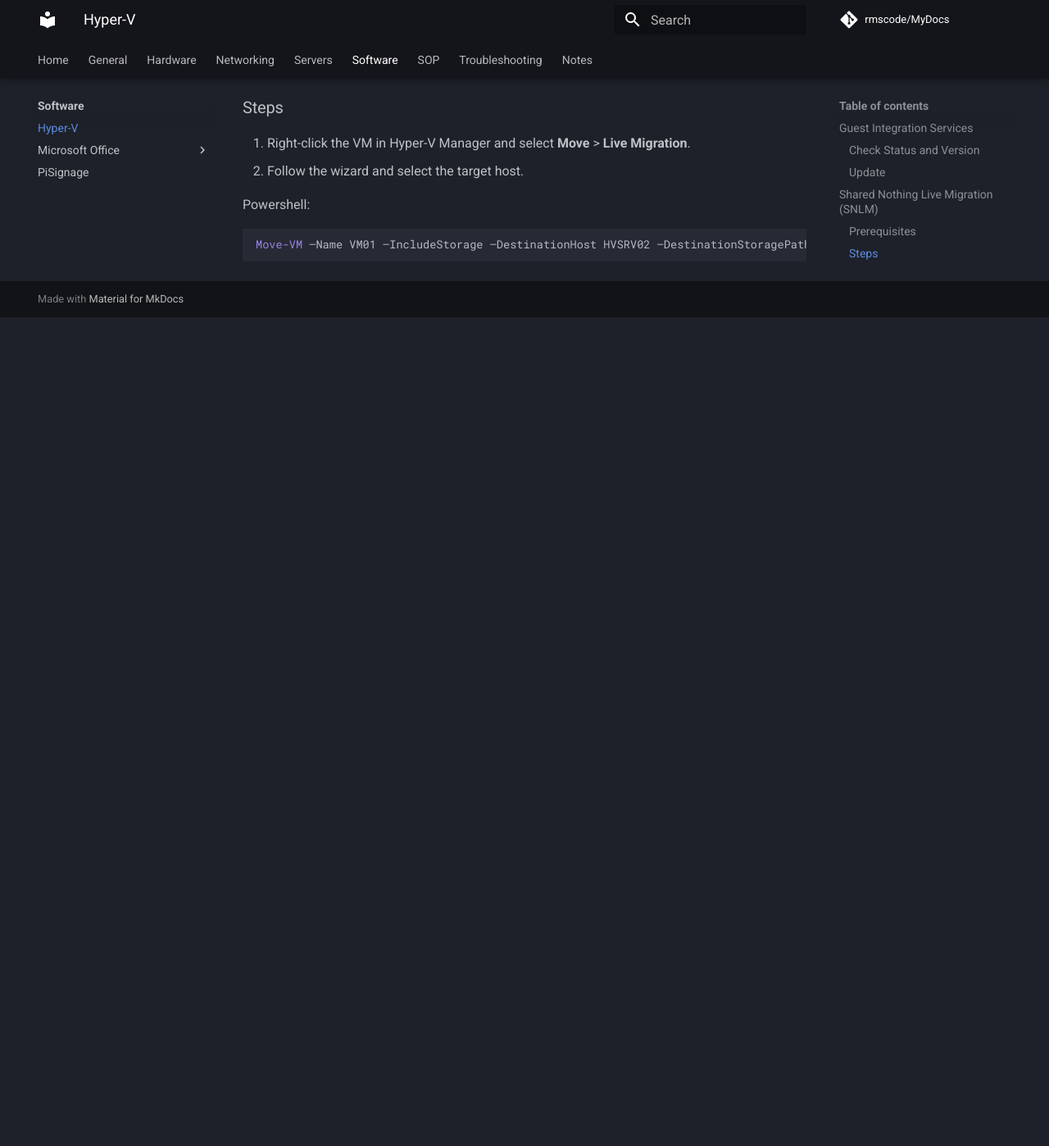
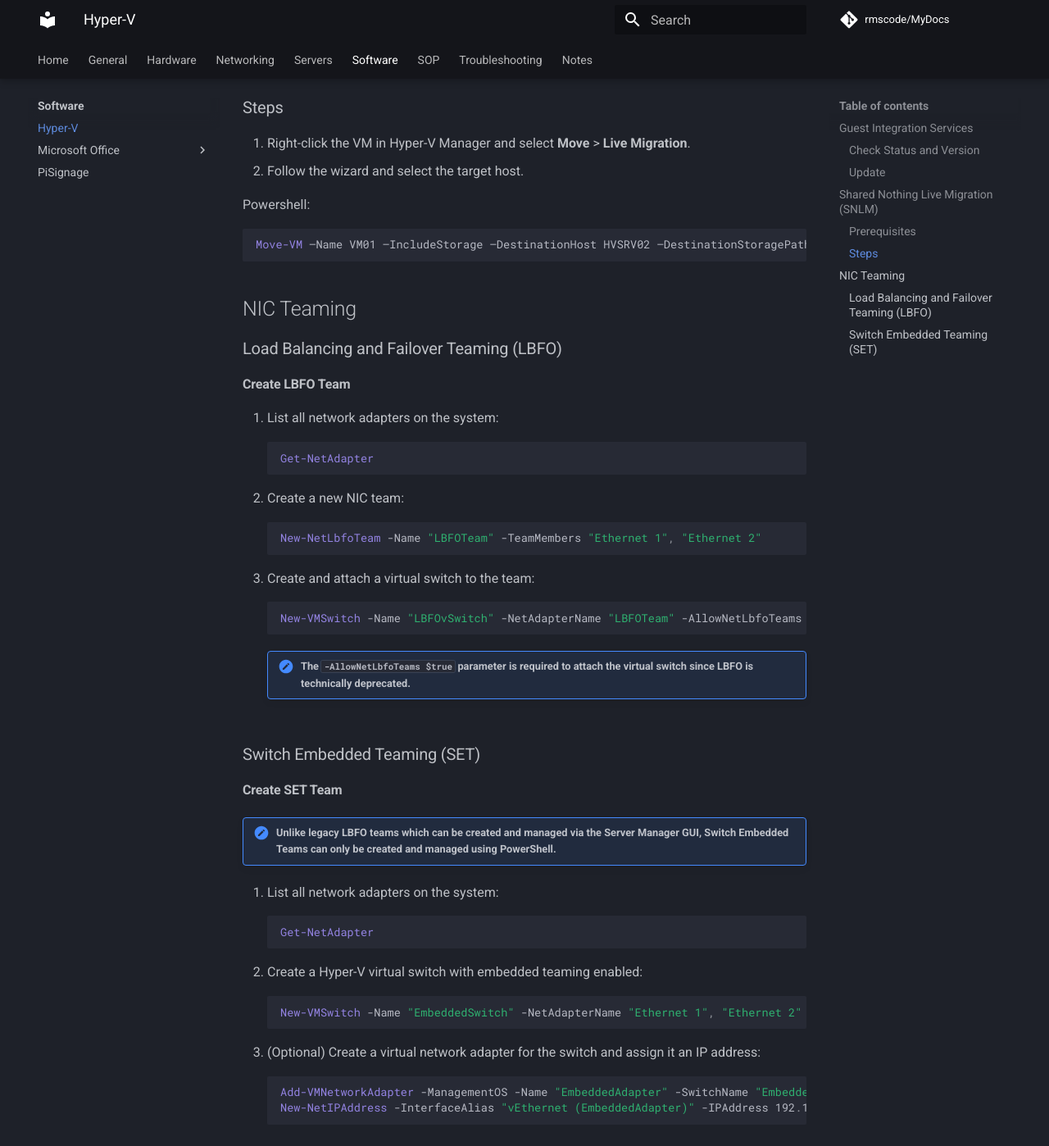
Before and after one commit to rmscode/binary-garden, an MkDocs documentation site: the page built from docs/software/hyper-v.md, in a window 1280 px wide and 1400 px high, scrolled down 1486 px. Shown: the whole window at 82% size. Built offline with MkDocs 1.6.1 and Material for MkDocs 9.7.7, drawn with Linux system fonts in a browser that asks for light colours; comment, search, counter and statistics services are not loaded; before the commit the page ends 1873 px from its top, so only the background shows below that.

Commit message:
docs: move nic teaming to software/hyper-v

````diff
--- a/docs/software/hyper-v.md
+++ b/docs/software/hyper-v.md
@@ -51,3 +51,44 @@
 ```powershell
 Move-VM –Name VM01 –IncludeStorage –DestinationHost HVSRV02 –DestinationStoragePath D:\Hyper-V\
 ```
+
+## NIC Teaming
+
+### Load Balancing and Failover Teaming (LBFO)
+
+#### Create LBFO Team
+
+1. List all network adapters on the system:
+        ```powershell
+        Get-NetAdapter
+        ```
+2. Create a new NIC team:
+        ```powershell
+        New-NetLbfoTeam -Name "LBFOTeam" -TeamMembers "Ethernet 1", "Ethernet 2"
+        ```
+3. Create and attach a virtual switch to the team:
+        ```powershell
+        New-VMSwitch -Name "LBFOvSwitch" -NetAdapterName "LBFOTeam" -AllowNetLbfoTeams $true
+        ```
+
+    !!! note "The `-AllowNetLbfoTeams $true` parameter is required to attach the virtual switch since LBFO is technically deprecated."
+
+### Switch Embedded Teaming (SET)
+
+#### Create SET Team
+
+!!! note "Unlike legacy LBFO teams which can be created and  managed via the Server Manager GUI, Switch Embedded Teams can only be created and managed using PowerShell."
+
+1. List all network adapters on the system:
+        ```powershell
+        Get-NetAdapter
+        ```
+2. Create a Hyper-V virtual switch with embedded teaming enabled:
+        ```powershell
+        New-VMSwitch -Name "EmbeddedSwitch" -NetAdapterName "Ethernet 1", "Ethernet 2" -EnableEmbeddedTeaming $true
+        ```
+3. (Optional) Create a virtual network adapter for the switch and assign it an IP address:
+        ```powershell
+        Add-VMNetworkAdapter -ManagementOS -Name "EmbeddedAdapter" -SwitchName "EmbeddedSwitch"
+        New-NetIPAddress -InterfaceAlias "vEthernet (EmbeddedAdapter)" -IPAddress 192.168.1.15 -PrefixLength 24 -DefaultGateway 192.168.1.1
+        ```
--- a/mkdocs.yml
+++ b/mkdocs.yml
@@ -164,7 +164,6 @@
       - Data Deduplication: servers/windows-server/dedup.md
       - Failover Clustering: servers/windows-server/msft-cluster.md
       - Group Policy: servers/windows-server/group-policy.md
-      - NIC Teaming: servers/windows-server/nic-teaming.md
       - Rearm Trial: servers/windows-server/rearm-trial.md
     - Linux Servers:
       - NetBox: servers/linux-servers/netbox.md
````
Also changed, not shown: docs/servers/windows-server/nic-teaming.md (deleted, +0 -36 lines).
